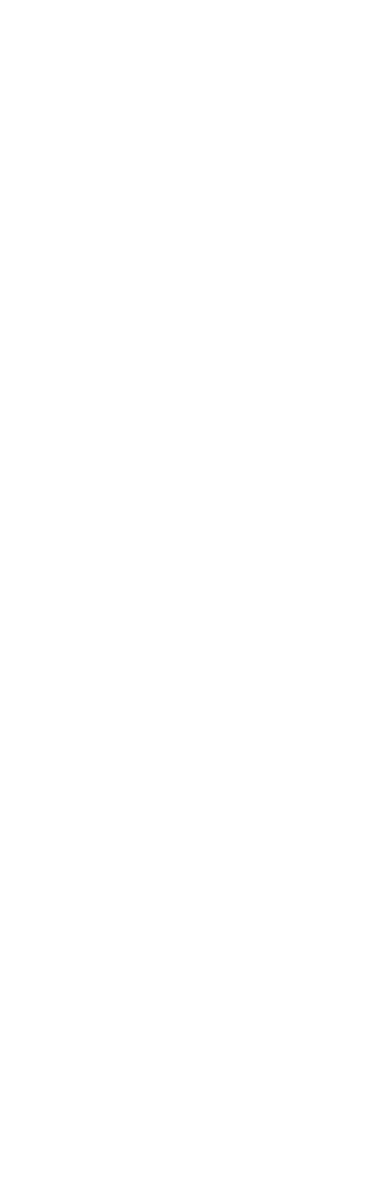
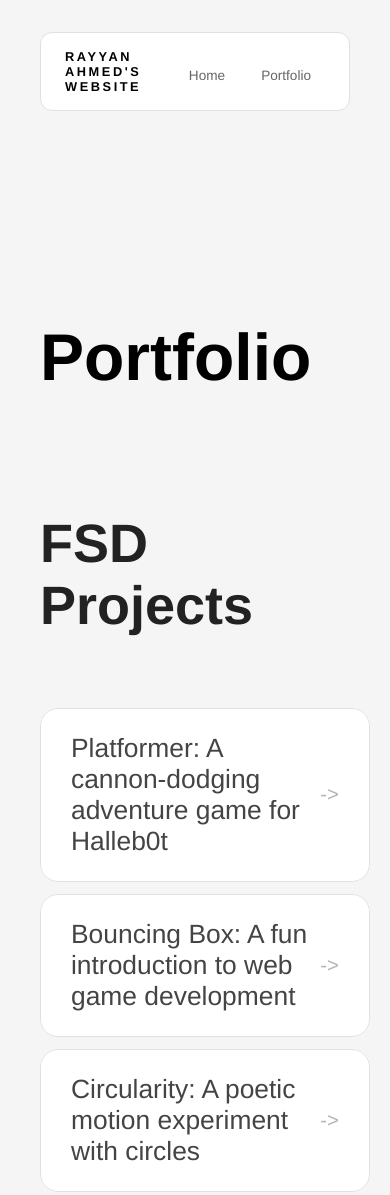
Before and after one commit to RayyanAhmed0/RayyanAhmed0.github.io, a plain HTML site: page portfolio.html in a window 390 px wide. Shown: the top 1195 px of the page. Before the commit the page ends 844 px from the top, so only its background shows below. Drawn offline with Linux system fonts and the light colour scheme.

Commit message:
add portfolio page to  website

```diff
--- a/portfolio.html
+++ b/portfolio.html
@@ -0,0 +1,48 @@
+<!DOCTYPE html>
+<html>
+  <head>
+    <title>Rayyan Ahmed's Portfolio</title>
+    <link rel="stylesheet" href="style.css" />
+  </head>
+
+  <body>
+    <!-- All content goes here -->
+    <div id="all-contents">
+      <nav>
+        <h1>Rayyan Ahmed's Website</h1>
+        <ul id="nav-ul">
+          <li class="nav-li">
+            <a href="index.html">Home</a>
+          </li>
+          <li class="nav-li">
+            <a href="portfolio.html">Portfolio</a>
+          </li>
+        </ul>
+      </nav>
+
+      <main>
+        <div class="content">
+          <h1>Portfolio</h1>
+          <h3>FSD Projects</h3>
+          <ul id="portfolio">
+            <li>
+              <a href="fsd-projects/platformer/">Platformer: A cannon-dodging adventure game for Halleb0t</a>
+            </li>
+            <li>
+              <a href="fsd-projects/bouncing-box/">Bouncing Box: A fun introduction to web game development</a>
+            </li>
+            <li>
+              <a href="fsd-projects/circularity/">Circularity: A poetic motion experiment with circles</a>
+            </li>
+            <li>
+              <a href="projects/runtime/">Runtime : Fearless HalleBot goes on a side-scrolling adventure!</a>
+            </li>
+          </ul>
+
+          <!-- ASD Projects will go here -->
+
+      </div>
+      </main>
+    </div>
+  </body>
+</html>
--- a/style.css
+++ b/style.css
@@ -18,7 +18,8 @@ body {
 
 main {
   display: grid;
-    grid-template-columns: minmax(220px, 1fr)
+  grid-template-columns:
+    minmax(220px, 1fr)
     minmax(420px, 1.6fr);
   align-items: center;
   min-height: calc(100vh - 160px);
@@ -84,7 +85,10 @@ h2 {
   background: #fff;
   border: 1px solid #ddd;
   border-radius: 100px;
-    transition: background 0.25s ease, color 0.25s ease, transform 0.25s ease;
+  transition:
+    background 0.25s ease,
+    color 0.25s ease,
+    transform 0.25s ease;
   cursor: default;
 }
 
@@ -103,7 +107,10 @@ h2 {
   border-radius: 16px;
   filter: grayscale(100%);
   box-shadow: 0 8px 30px rgba(0, 0, 0, 0.12);
-    transition: filter 0.4s ease, transform 0.4s ease, box-shadow 0.4s ease;
+  transition:
+    filter 0.4s ease,
+    transform 0.4s ease,
+    box-shadow 0.4s ease;
 }
 
 .sidebar-img:hover {
@@ -146,10 +153,113 @@ nav h1 {
   font-weight: 500;
   padding: 6px 14px;
   border-radius: 8px;
-    transition: background 0.25s ease, color 0.25s ease;
+  transition:
+    background 0.25s ease,
+    color 0.25s ease;
 }
 
 .nav-li a:hover {
   background: #000;
   color: #fff;
 }
+/* Portfolio styles */
+.content h1 {
+  color: black;
+}
+
+#portfolio {
+  list-style: none;
+  margin: 0;
+  padding: 0;
+  width: 100%;
+  display: flex;
+  flex-direction: column;
+  gap: 8px;
+}
+
+#portfolio li {
+  border-radius: 12px;
+  overflow: hidden;
+}
+
+#portfolio a {
+  display: flex;
+  justify-content: space-between;
+  align-items: center;
+  text-decoration: none;
+  color: #444;
+  padding: 16px 20px;
+  font-size: 1.1rem;
+  font-weight: 500;
+  background: #fff;
+  border: 1px solid #e0e0e0;
+  border-radius: 12px;
+  transition: background 0.25s ease, color 0.25s ease, transform 0.25s ease;
+}
+
+#portfolio a:hover {
+  background: #000;
+  color: #fff;
+  transform: translateX(4px);
+}
+
+#portfolio a::after {
+  content: "->";
+  font-size: 0.85rem;
+  opacity: 0.4;
+  transition: opacity 0.25s ease;
+  white-space: nowrap;
+}
+
+#portfolio a:hover::after {
+  opacity: 1;
+}
+/* responsive web design */
+@media screen and (min-width: 120px) and (max-width: 1080px) {
+  main {
+    height: 100ch;
+    zoom: 1.5;
+    display: grid;
+  }
+
+  h1 {
+    font-size: 44px;
+  }
+
+  h2 {
+    font-size: 42px;
+  }
+
+  h3 {
+    font-size: 36px;
+  }
+
+  #all-contents {
+    height: 100ch;
+    margin: none;
+  }
+
+  a {
+    font-size: 42px;
+  }
+
+  .sidebar {
+    margin-right: 0px;
+    justify-content: center;
+    align-items: center;
+  }
+
+  .sidebar-img {
+    width: 100%;
+  }
+
+  p,
+  li {
+    font-size: 24px;
+  }
+
+  .content {
+    align-content: center;
+    justify-content: center;
+  }
+}
```
Also changed, not shown: index.html (+4 -4 lines). Lines whose indentation alone changed are shown as unchanged.
